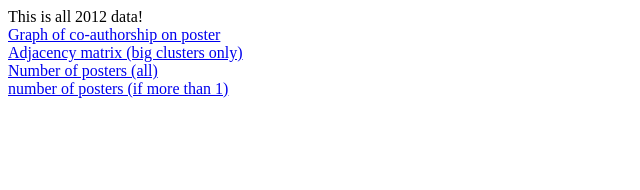
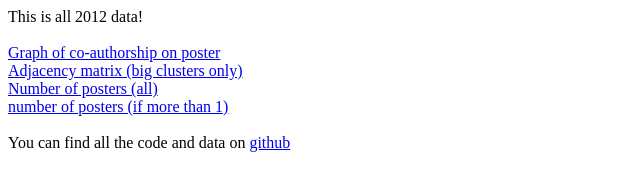
Before and after one commit to vincentadam87/cosyne-visualization, a plain HTML site: page index.html in a window 1280 px wide. Shown: the whole page, without its empty margins (0-640 px from the left). Drawn offline with Linux system fonts and the light colour scheme.

Commit message:
adding github link

```diff
--- a/index.html
+++ b/index.html
@@ -2,7 +2,7 @@
 <html>
 <body>
 
-This is all 2012 data!<br>
+This is all 2012 data!<br><br>
 
 <a href="graph.html">
 Graph of co-authorship on poster</a><br>
@@ -11,6 +11,9 @@ Adjacency matrix (big clusters only)</a><br>
 <a href="bubbles.html">
 Number of posters (all)</a><br>
 <a href="bubbles_big.html">
-number of posters (if more than 1)</a><br>
+number of posters (if more than 1)</a><br><br>
+
+You can find all the code and data on <a href="https://github.com/vincentadam87/cosyne-visualization">
+github</a><br>
 </body>
 </html>
```
